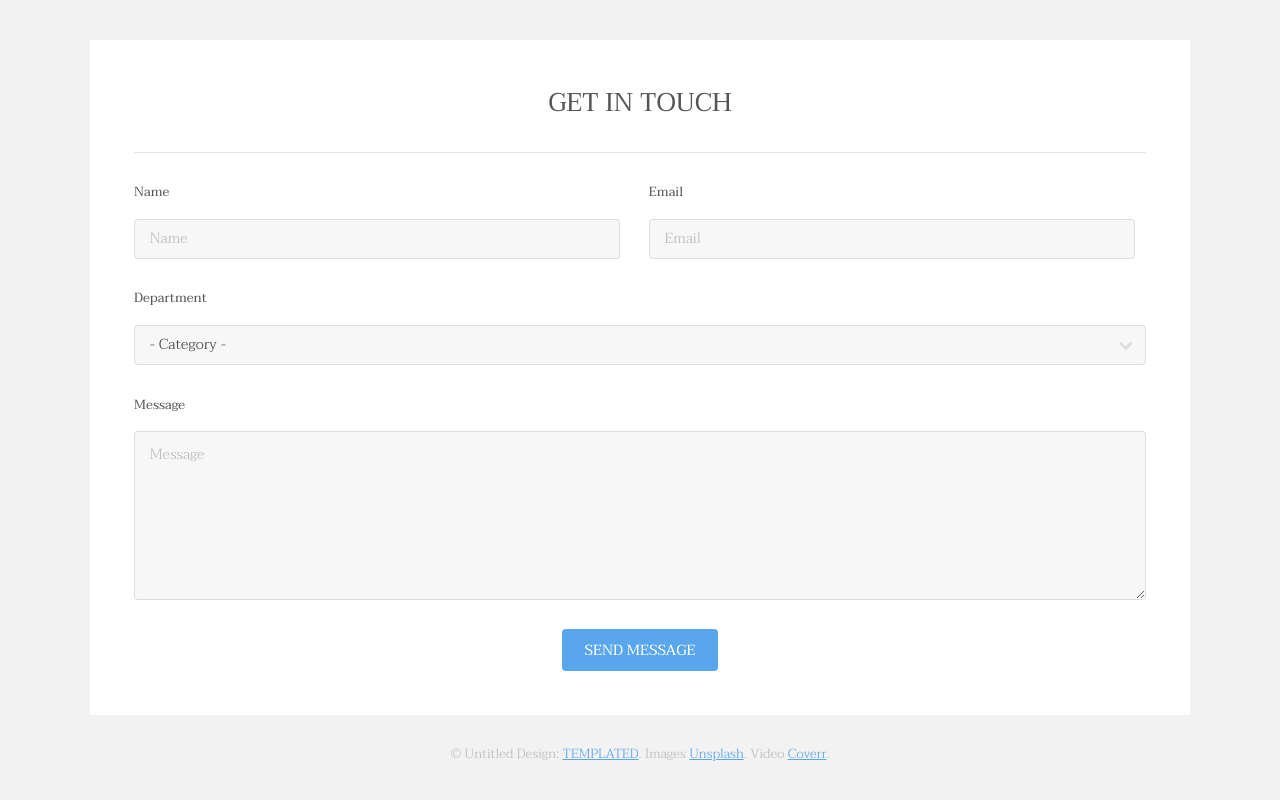
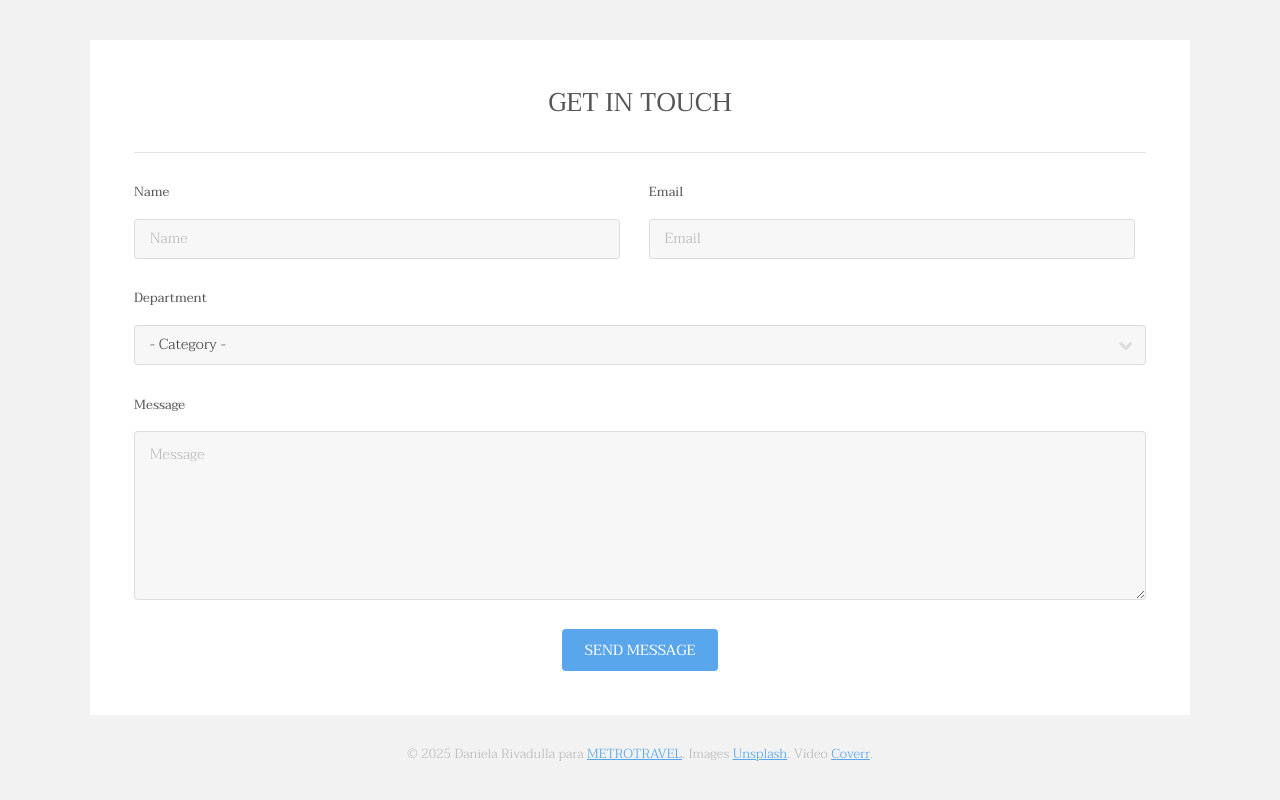
Before and after one commit to DanielaRivadulla/REP_04_METROPOLITA, a plain HTML site: page index.html in a window 1280 px wide. Shown: the part 3231-4031 px from the top of the page. Drawn offline with Linux system fonts and the light colour scheme.

Commit message:
cambios en el pie de página por DANIELA

```diff
--- a/index.html
+++ b/index.html
@@ -194,7 +194,7 @@
 						</div>
 					</section>
 					<div class="copyright">
-						&copy; Untitled Design: <a href="https://templated.co/">TEMPLATED</a>. Images <a href="https://unsplash.com/">Unsplash</a>. Video <a href="http://coverr.co/">Coverr</a>.
+						&copy; 2025 Daniela Rivadulla para <a href="https://templated.co/">METROTRAVEL</a>. Images <a href="https://unsplash.com/">Unsplash</a>. Video <a href="http://coverr.co/">Coverr</a>.
 					</div>
 				</div>
 			</footer>
```
